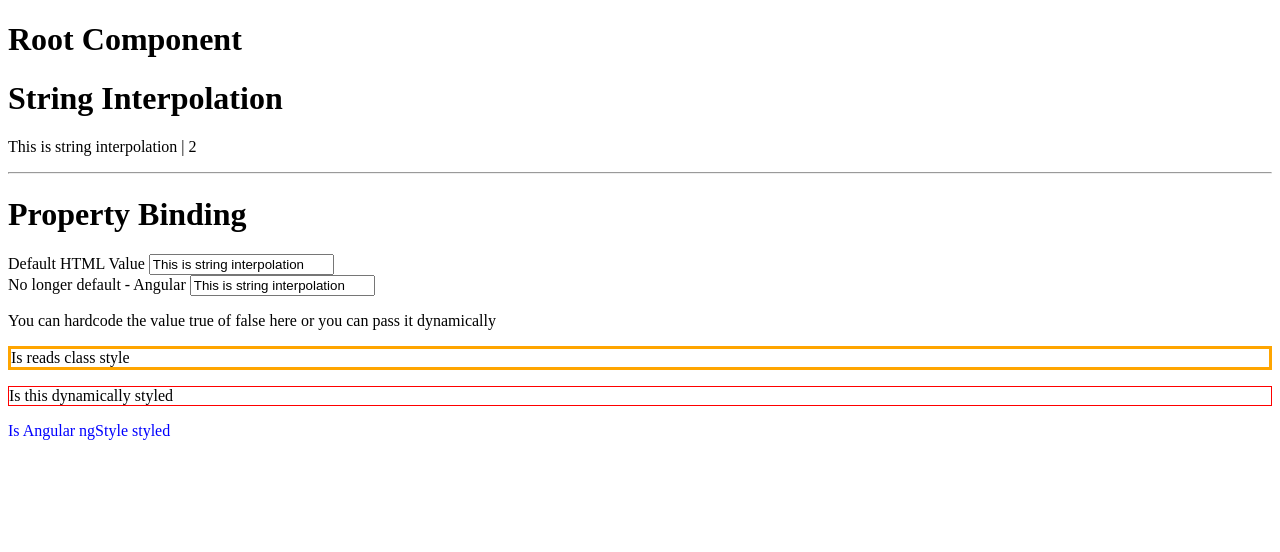
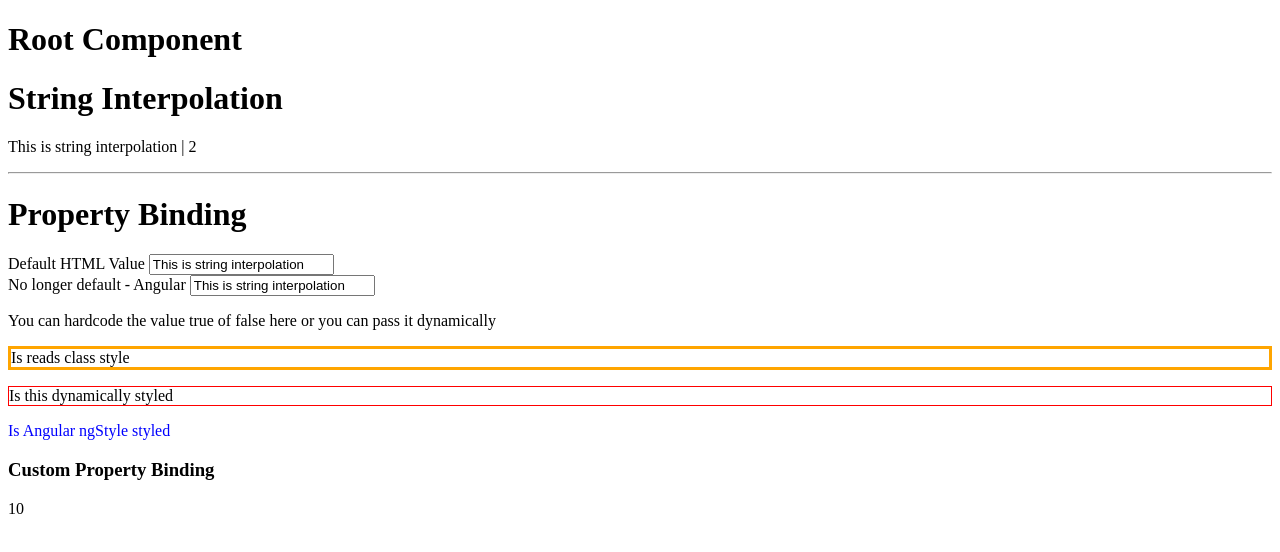
Before and after one commit to jennyEckstein/Udemy_AngularJS_Tutorial, an Angular app in the folder first-app/: page / in a window 1280 px wide. Shown: the top 552 px of the page. Built offline with nearby package versions, Linux system fonts and the light colour scheme.

Commit message:
feat: property binding froum outside

```diff
--- a/first-app/src/app/app.module.ts
+++ b/first-app/src/app/app.module.ts
@@ -5,11 +5,13 @@ import { HttpModule } from '@angular/http';
 
 import { AppComponent } from './app.component';
 import { DatabindingComponent } from './databinding/databinding.component';
+import { PropertyBindingComponent } from './databinding/property-binding.component';
 
 @NgModule({
   declarations: [
     AppComponent,
-    DatabindingComponent
+    DatabindingComponent,
+    PropertyBindingComponent
   ],
   imports: [
     BrowserModule,
--- a/first-app/src/app/databinding/databinding.component.html
+++ b/first-app/src/app/databinding/databinding.component.html
@@ -19,3 +19,6 @@ No longer default - Angular
 <p [ngClass]="{redBorder: onTest()}">Is this dynamically styled</p>
 
 <p [ngStyle]="{color: 'blue'}">Is Angular ngStyle styled</p>
+
+<h3>Custom Property Binding</h3>
+<jenny-property-binding [result]="10"></jenny-property-binding>
--- a/first-app/src/app/databinding/databinding.component.ts
+++ b/first-app/src/app/databinding/databinding.component.ts
@@ -1,9 +1,11 @@
 import { Component, OnInit } from '@angular/core';
+import { PropertyBindingComponent } from './property-binding.component.ts';
 
 @Component({
   selector: 'jenny-databinding',
   templateUrl: './databinding.component.html',
-  styleUrls: ['./databinding.component.css']
+  styleUrls: ['./databinding.component.css'],
+  directives: [PropertyBindingComponent]
 })
 export class DatabindingComponent {
 	stringInterpolation = "This is string interpolation"
--- /dev/null
+++ b/first-app/src/app/databinding/property-binding.component.ts
@@ -0,0 +1,13 @@
+import { Component, Input } from '@angular/core';
+
+@Component({
+  selector: 'jenny-property-binding',
+  template: `
+    {{result}}
+  `,
+  styles: []
+})
+export class PropertyBindingComponent {
+
+  @Input() result: number = 0;
+}
```
